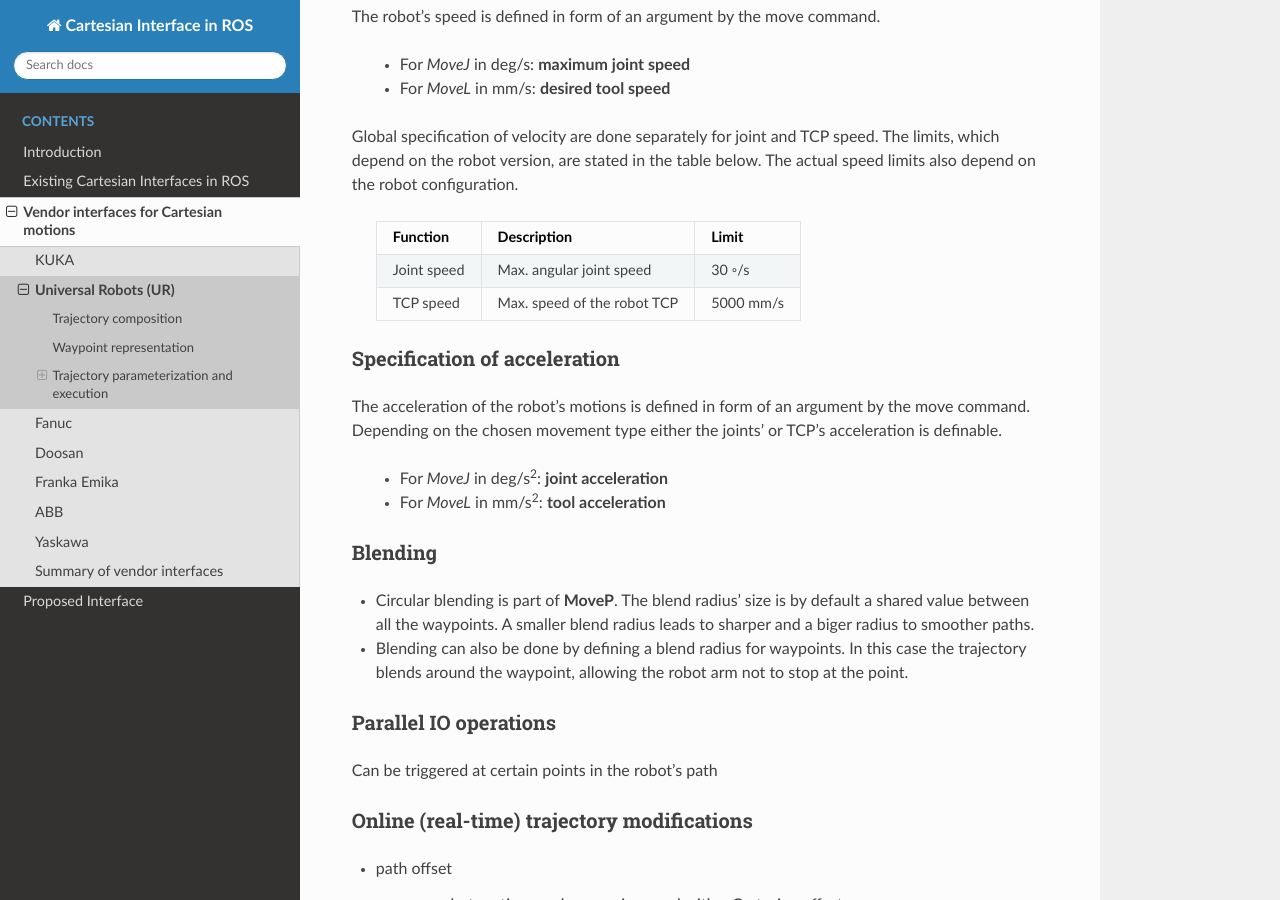
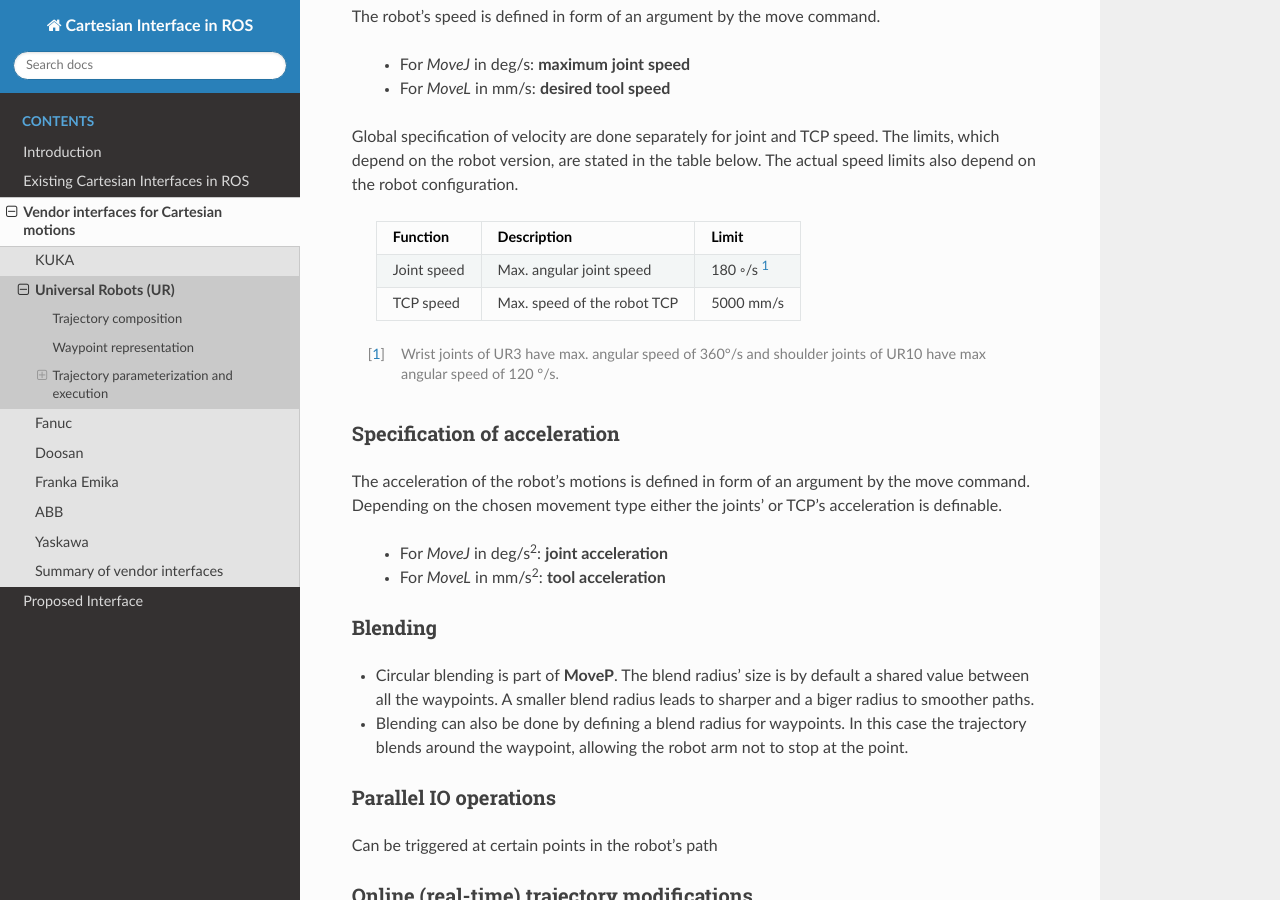
Before and after one commit to fzi-forschungszentrum-informatik/fzi_robot_interface_proposal, a Sphinx documentation site: the page built from source/industry/UR.rst, in a window 1280 px wide and 900 px high, scrolled down 2247 px. Built offline with Sphinx 7.4.7 and the Read the Docs theme 2.0.0, drawn with Linux system fonts in a browser that asks for light colours.

Commit message:
Further elaborated maximum joint velocity

```diff
--- a/source/industry/UR.rst
+++ b/source/industry/UR.rst
@@ -112,10 +112,12 @@ Global specification of velocity are done separately for joint and TCP speed. Th
      ===========  ===========================     ===========
      Function     Description                     Limit
      ===========  ===========================     ===========
-     Joint speed  Max. angular joint speed        30 ◦/s
+     Joint speed  Max. angular joint speed        180 ◦/s [1]_
      TCP speed    Max. speed of the robot TCP     5000 mm/s
      ===========  ===========================     ===========
 
+.. [1] Wrist joints of UR3 have max. angular speed of 360°/s and shoulder joints of UR10 have max
+   angular speed of 120 °/s.
 
 Specification of acceleration
 ~~~~~~~~~~~~~~~~~~~~~~~~~~~~~
```
